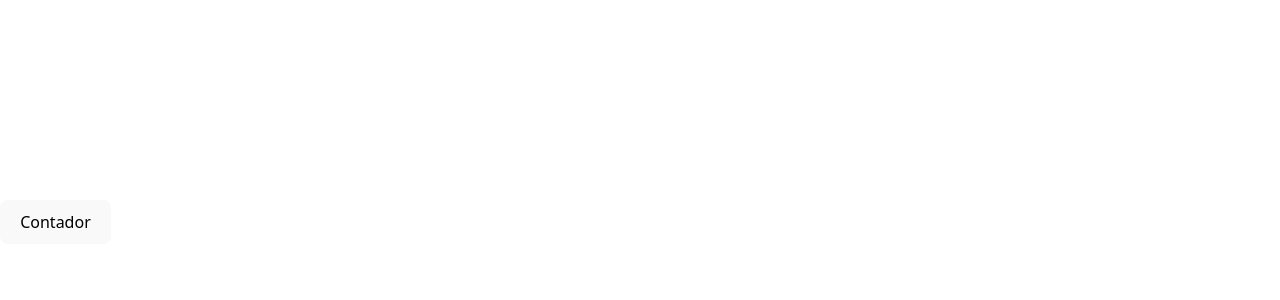
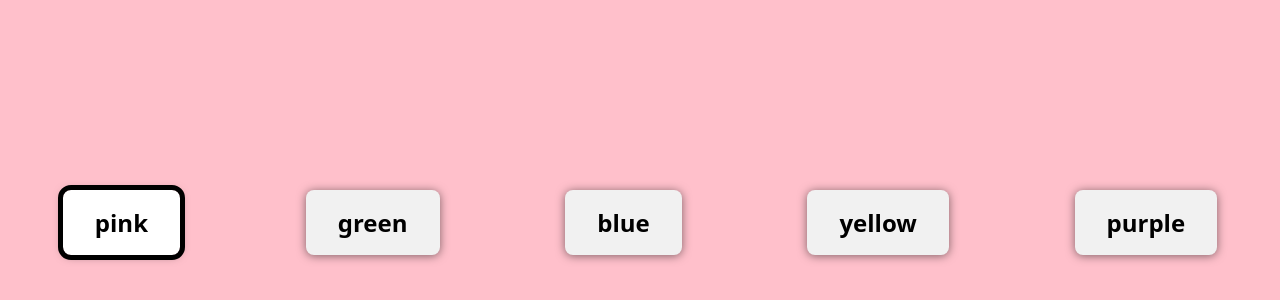
Before and after one commit to picantitoDev/React-Prueba, a React (Vite) app in the folder my-first-react-app/: page / in a window 1280 px wide. Shown: the part 178-478 px from the top of the page. Built offline with nearby package versions, Linux system fonts and the light colour scheme.

Commit message:
State intro

```diff
--- a/my-first-react-app/src/App.jsx
+++ b/my-first-react-app/src/App.jsx
@@ -1,18 +1,22 @@
+import React, { useState } from "react";
+import "./App.css";
 
-function CounterButton(props){
-  return(
-    <button onClick={props.callback}>Contador</button>
+const COLORS = ["pink", "green", "blue", "yellow", "purple"];
+
+export default function App() {
+  const [backgroundColor, setBackgroundColor] = useState(COLORS[0]);
+
+  const onButtonClick = (color) => () => {
+    setBackgroundColor(color)
+  }
+
+  return (
+    <div className="App" style={{ backgroundColor: backgroundColor, }}>
+      {COLORS.map((color) => (
+        <button type="button" key={color} onClick={onButtonClick(color)} className={backgroundColor === color ? 'selected' : ''}>
+          {color}
+        </button>
+      ))}
+    </div>
   )
 }
-
-export default function App(){
-  const callback = function(){
-    window.alert("Hello World!")
-  }
-
-  return(
-    <>
-      <CounterButton callback={callback}></CounterButton>
-    </>
-  )
-}
```
Also changed, not shown: 1 other file (tests, documents, lock files or other folders).
